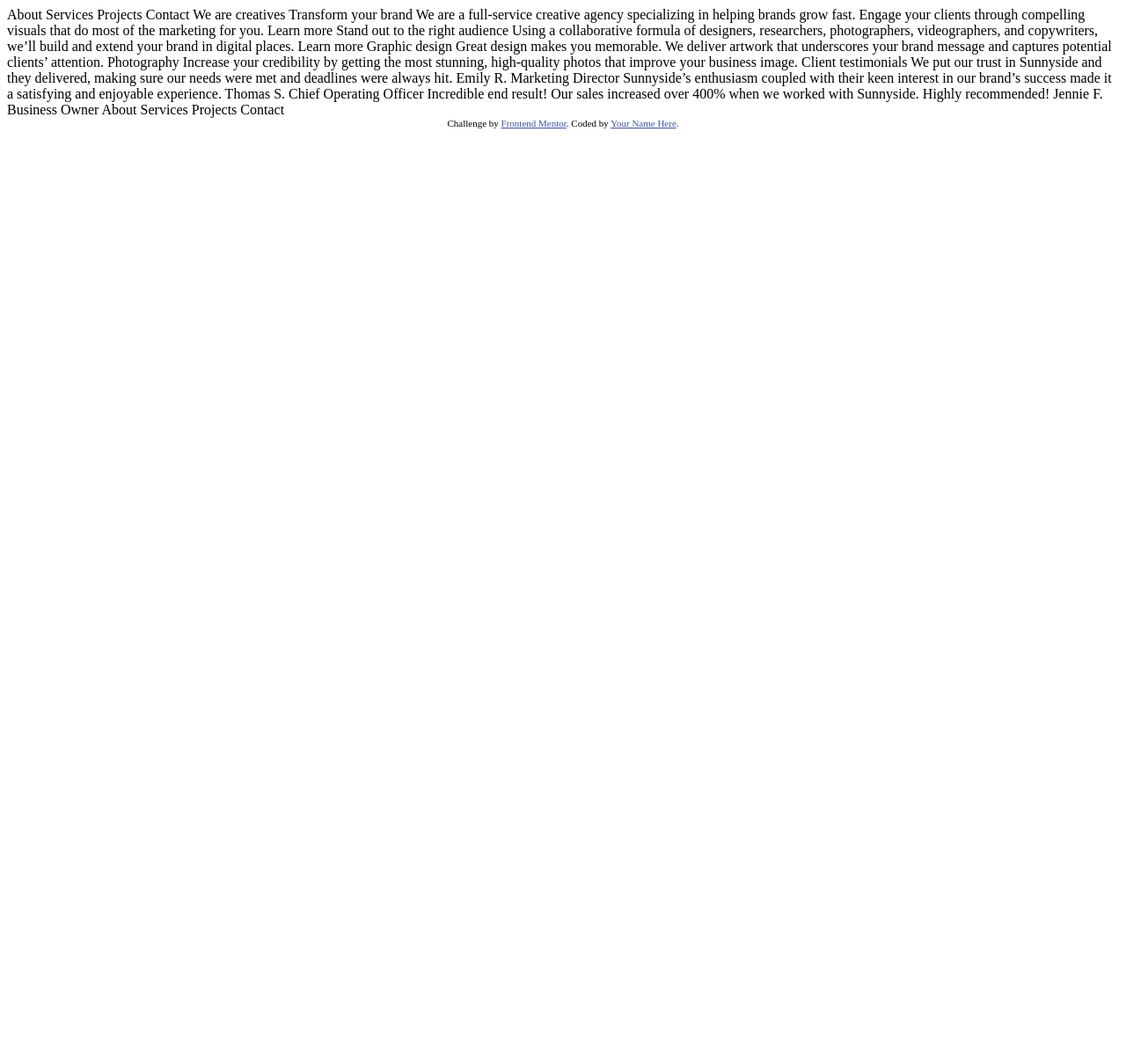
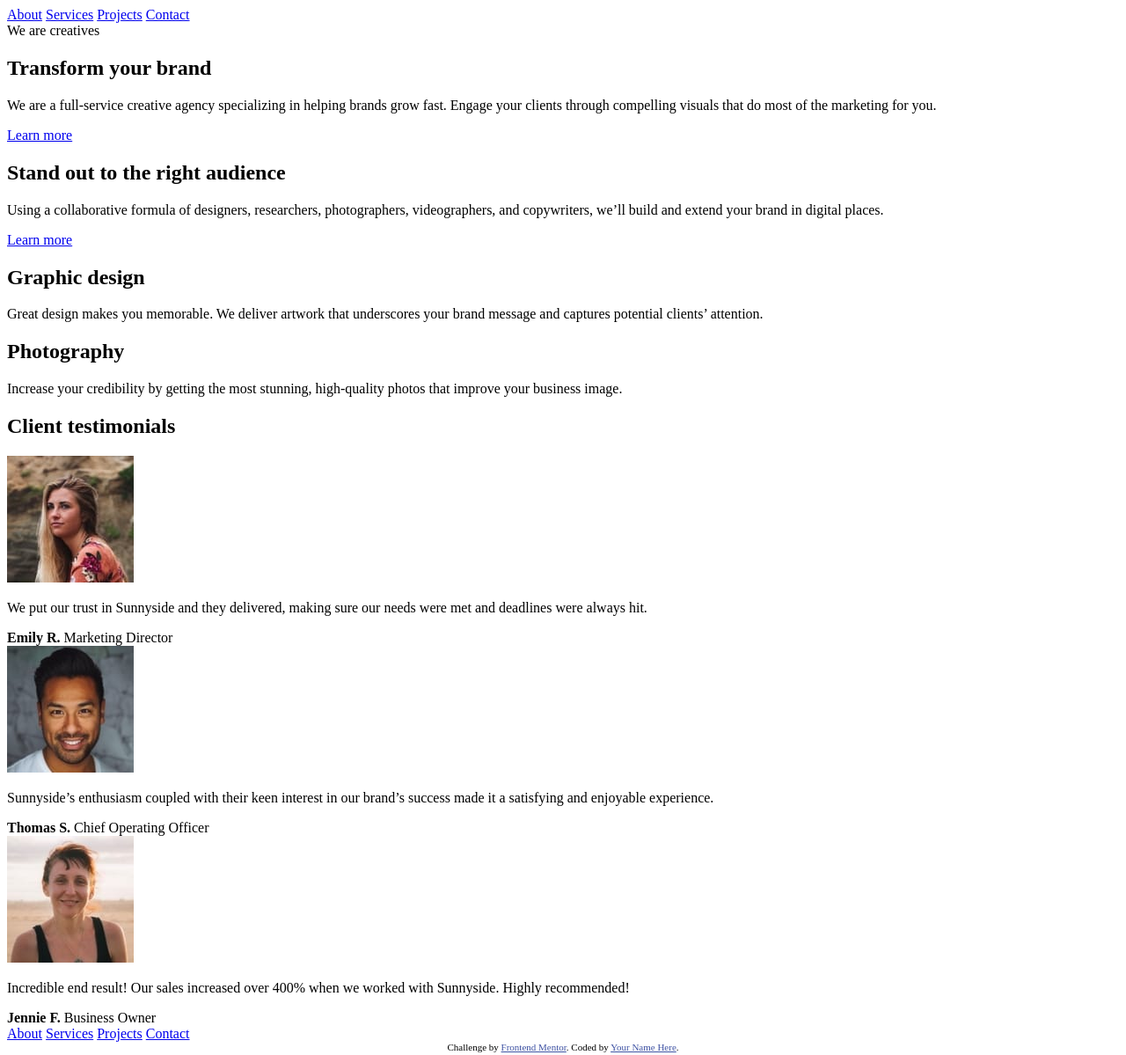
Before and after one commit to mistyb01/fe-mentor-agency-landing, a plain HTML site: page index.html in a window 1280 px wide. Shown: the whole page at 88% size. Before the commit the page ends 800 px from the top, so only its background shows below. Drawn offline with Linux system fonts and the light colour scheme.

Commit message:
html setup

```diff
--- a/index.html
+++ b/index.html
@@ -26,23 +26,98 @@
     </style>
   </head>
   <body>
-    About Services Projects Contact We are creatives Transform your brand We are
-    a full-service creative agency specializing in helping brands grow fast.
-    Engage your clients through compelling visuals that do most of the marketing
-    for you. Learn more Stand out to the right audience Using a collaborative
-    formula of designers, researchers, photographers, videographers, and
-    copywriters, we’ll build and extend your brand in digital places. Learn more
-    Graphic design Great design makes you memorable. We deliver artwork that
-    underscores your brand message and captures potential clients’ attention.
-    Photography Increase your credibility by getting the most stunning,
-    high-quality photos that improve your business image. Client testimonials We
-    put our trust in Sunnyside and they delivered, making sure our needs were
-    met and deadlines were always hit. Emily R. Marketing Director Sunnyside’s
-    enthusiasm coupled with their keen interest in our brand’s success made it a
-    satisfying and enjoyable experience. Thomas S. Chief Operating Officer
-    Incredible end result! Our sales increased over 400% when we worked with
-    Sunnyside. Highly recommended! Jennie F. Business Owner About Services
-    Projects Contact
+    <nav>
+      <a href="#">About</a>
+      <a href="#">Services</a>
+      <a href="#">Projects</a>
+      <a href="#">Contact</a>
+    </nav>
+    <main>
+      <section class="intro-hero">We are creatives</section>
+
+      <section class="transform-brand">
+        <div class="container">
+          <h2>Transform your brand</h2>
+          <p>
+            We are a full-service creative agency specializing in helping brands
+            grow fast. Engage your clients through compelling visuals that do
+            most of the marketing for you.
+          </p>
+          <a href="#">Learn more</a>
+        </div>
+      </section>
+
+      <section class="stand-out">
+        <div class="container">
+          <h2>Stand out to the right audience</h2>
+          <p>
+            Using a collaborative formula of designers, researchers,
+            photographers, videographers, and copywriters, we’ll build and
+            extend your brand in digital places.
+          </p>
+          <a href="#">Learn more</a>
+        </div>
+      </section>
+
+      <section class="graphic-design">
+        <div class="container">
+          <h2>Graphic design</h2>
+          <p>
+            Great design makes you memorable. We deliver artwork that
+            underscores your brand message and captures potential clients’
+            attention.
+          </p>
+        </div>
+      </section>
+
+      <section class="photography">
+        <div class="container">
+          <h2>Photography</h2>
+          <p>
+            Increase your credibility by getting the most stunning, high-quality
+            photos that improve your business image.
+          </p>
+        </div>
+      </section>
+
+      <section class="testimonials">
+        <h2>Client testimonials</h2>
+        <div class="testimonial">
+          <img src="./images/image-emily.jpg" />
+          <p>
+            We put our trust in Sunnyside and they delivered, making sure our
+            needs were met and deadlines were always hit.
+          </p>
+          <strong>Emily R.</strong>
+          <span>Marketing Director</span>
+        </div>
+        <div class="testimonial">
+          <img src="./images/image-thomas.jpg" />
+          <p>
+            Sunnyside’s enthusiasm coupled with their keen interest in our
+            brand’s success made it a satisfying and enjoyable experience.
+          </p>
+          <strong>Thomas S.</strong>
+          <span>Chief Operating Officer</span>
+        </div>
+        <div class="testimonial">
+          <img src="./images/image-jennie.jpg" />
+          <p>
+            Incredible end result! Our sales increased over 400% when we worked
+            with Sunnyside. Highly recommended!
+          </p>
+          <strong>Jennie F.</strong>
+          <span>Business Owner</span>
+        </div>
+      </section>
+    </main>
+
+    <footer>
+      <a href="#">About</a>
+      <a href="#">Services</a>
+      <a href="#">Projects</a>
+      <a href="#">Contact</a>
+    </footer>
 
     <div class="attribution">
       Challenge by
```
